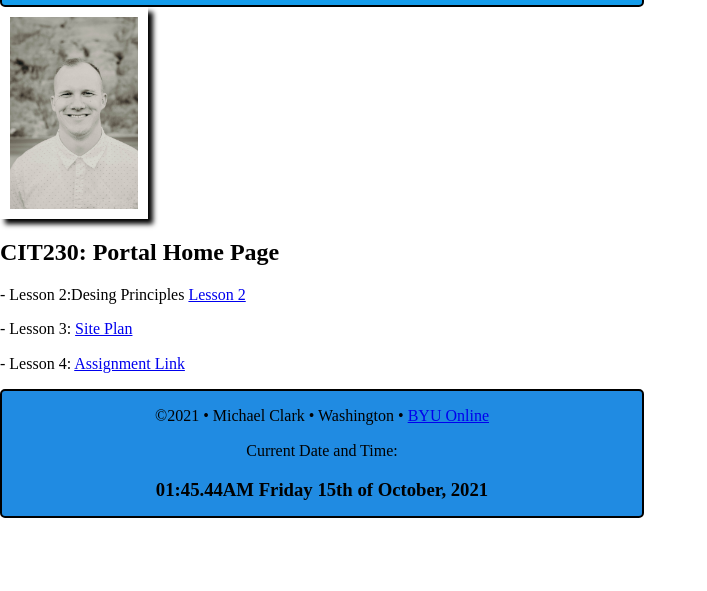
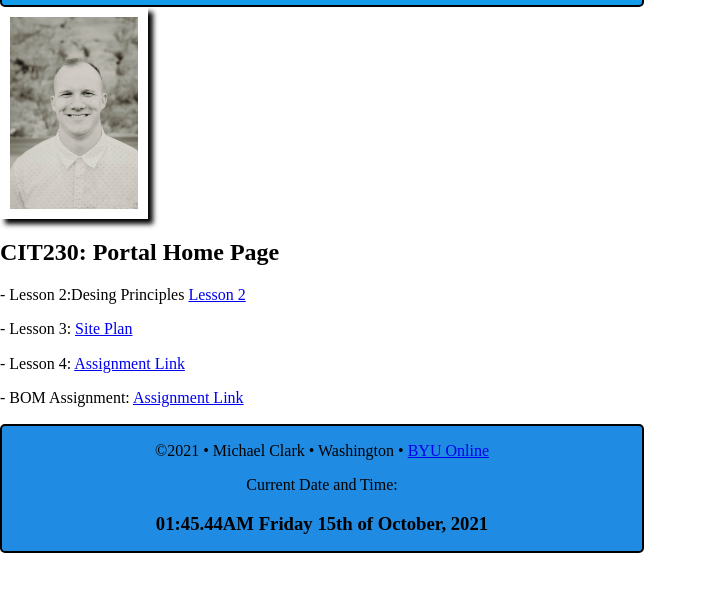
Before and after one commit to micheclark32/wdd230, a plain HTML site: page index.html in a window 1280 px wide. Shown: the part 77-668 px from the top of the page, without its empty margins (0-707 px from the left). Drawn offline with Linux system fonts and the light colour scheme.

Commit message:
main add

```diff
--- a/index.html
+++ b/index.html
@@ -25,6 +25,7 @@
   <p>- Lesson 2:Desing Principles <a href="lesson2/design-principles.html">Lesson 2</a></p>
   <p>- Lesson 3: <a href="lesson3/index.html">Site Plan</a></p>
   <p>- Lesson 4: <a href="lesson4/preston-4.html">Assignment Link</a></p>
+  <p>- BOM Assignment: <a href="lesson5/bom.html">Assignment Link</a></p>
 
   <div class="footer">
   <p>&#169;<span id= "currentyear"></span> • Michael Clark • Washington • <a href="https://www.byui.edu/online">BYU Online</a> </p>
```
